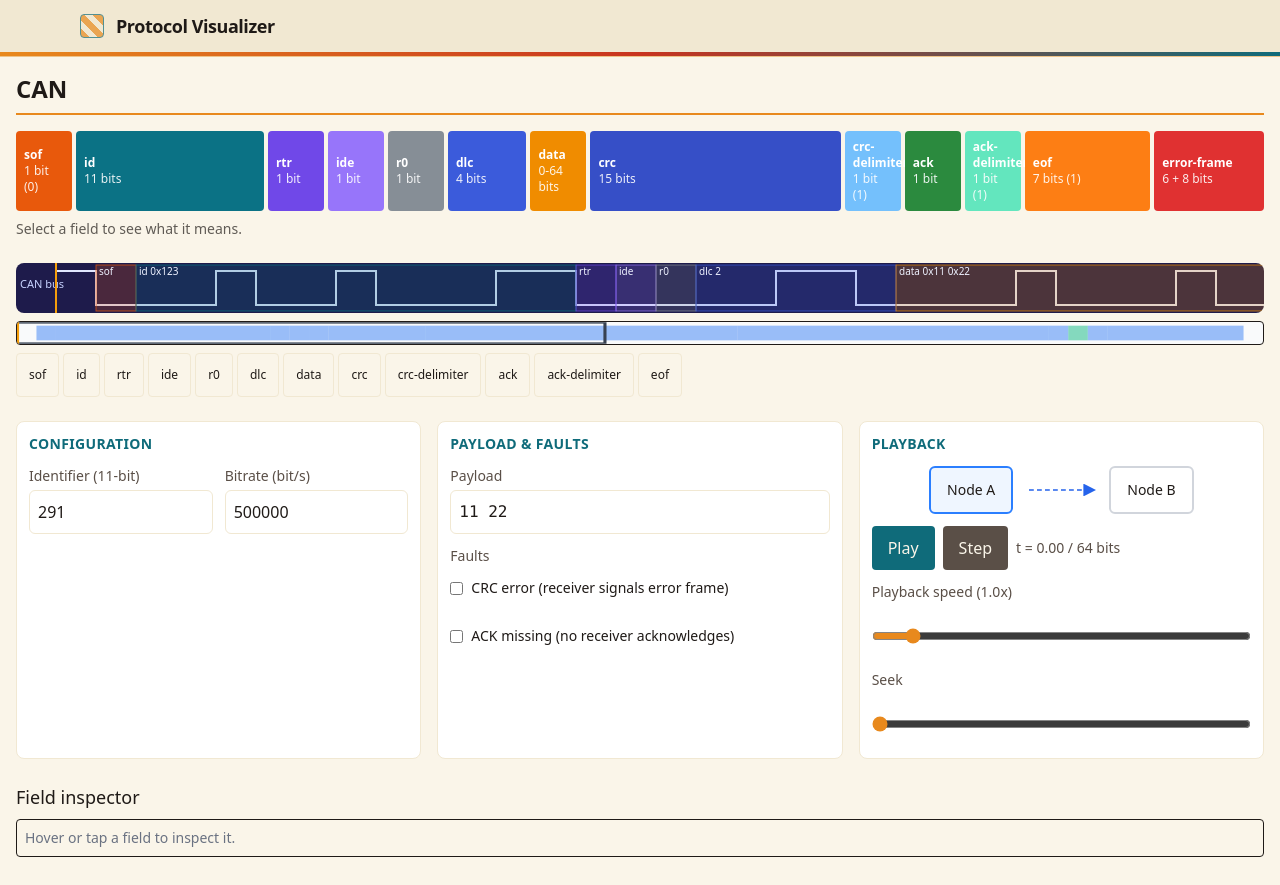
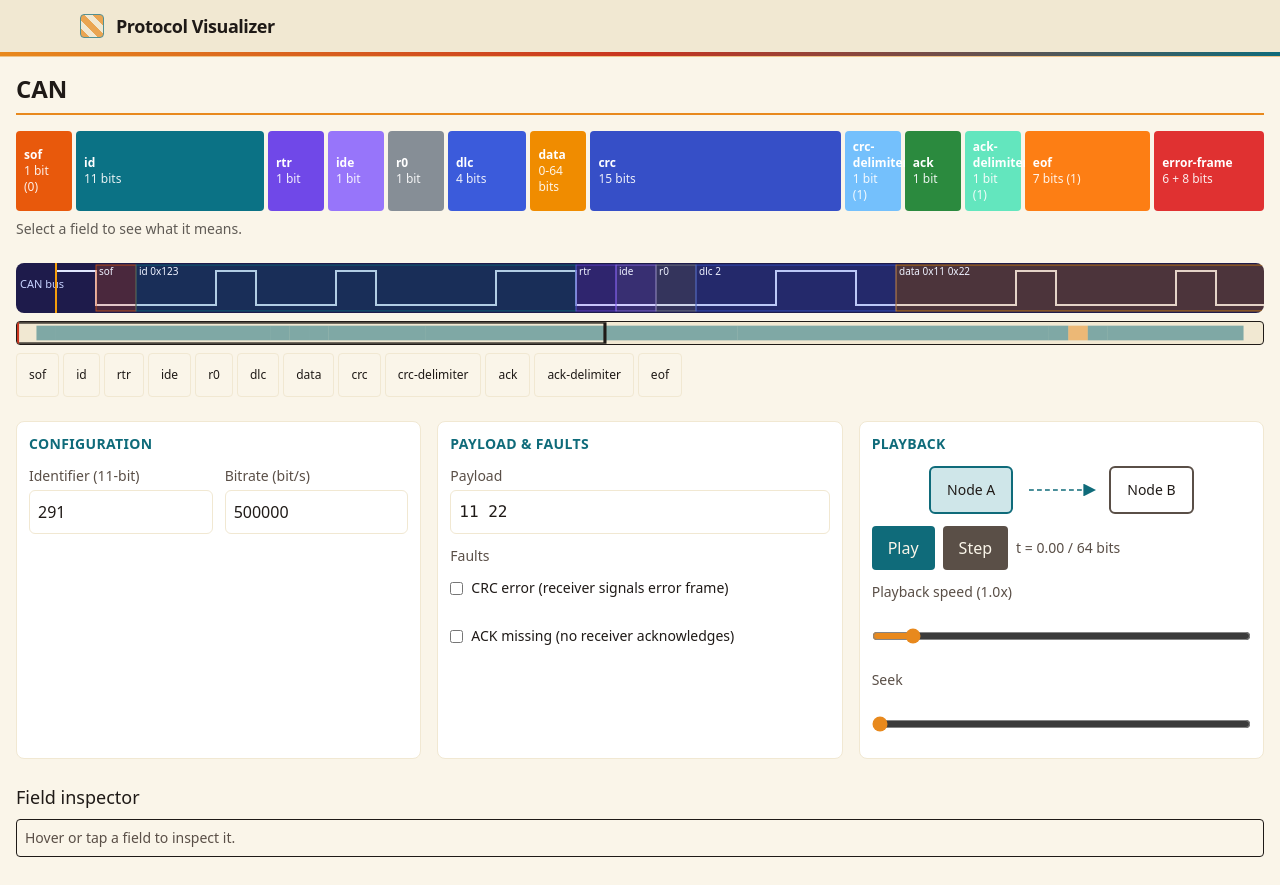
Before and after one commit to is-it-ayush/protocol_visualizer, a React (Vite) app: page /#/protocol/can in a window 1280 px wide. Built offline with nearby package versions, Linux system fonts and the light colour scheme.

Commit message:
fix step 8: Final polish: remove leftover default colors and hex literals, confirm everything is green.
implementor: claude:claude-sonnet-5-5

```diff
--- a/src/components/FieldInspector.tsx
+++ b/src/components/FieldInspector.tsx
@@ -30,12 +30,12 @@ export function FieldInspector({ span, events, protocolId }: Props) {
             )}
           </dl>
         ) : (
-          <p className="text-sm text-gray-500">Hover or tap a field to inspect it.</p>
+          <p className="text-sm text-ink-soft">Hover or tap a field to inspect it.</p>
         )}
       </div>
       <ul className="max-h-48 overflow-y-auto text-sm">
         {events.map((ev, i) => (
-          <li key={i} className={ev.severity === 'error' ? 'text-red-600' : 'text-gray-700'}>
+          <li key={i} className={ev.severity === 'error' ? 'text-vermilion' : 'text-ink'}>
             t={ev.t} {ev.label}
           </li>
         ))}
--- a/src/components/Minimap.tsx
+++ b/src/components/Minimap.tsx
@@ -27,7 +27,7 @@ export function Minimap({ timeline, playhead, onSeek, viewport }: Props) {
       data-testid="minimap"
       viewBox={`0 0 ${WIDTH} ${HEIGHT}`}
       preserveAspectRatio="none"
-      className="h-6 w-full cursor-pointer rounded border bg-gray-50"
+      className="h-6 w-full cursor-pointer rounded border bg-ivory-deep"
       onClick={click}
     >
       {timeline.fieldSpans.map((f, i) => (
@@ -37,7 +37,7 @@ export function Minimap({ timeline, playhead, onSeek, viewport }: Props) {
           y={4}
           width={Math.max(1, sx(f.end) - sx(f.start))}
           height={HEIGHT - 8}
-          fill={f.from === 'A' ? '#3b82f6' : '#10b981'}
+          className={f.from === 'A' ? 'fill-peacock' : 'fill-saffron'}
           fillOpacity={0.5}
         />
       ))}
@@ -49,11 +49,18 @@ export function Minimap({ timeline, playhead, onSeek, viewport }: Props) {
           width={Math.max(2, sx(viewport.end) - sx(viewport.start))}
           height={HEIGHT - 2}
           fill="none"
-          stroke="#374151"
+          className="stroke-ink"
           strokeWidth={1.5}
         />
       )}
-      <line x1={sx(playhead)} x2={sx(playhead)} y1={0} y2={HEIGHT} stroke="#f59e0b" strokeWidth={2} />
+      <line
+        x1={sx(playhead)}
+        x2={sx(playhead)}
+        y1={0}
+        y2={HEIGHT}
+        className="stroke-vermilion"
+        strokeWidth={2}
+      />
     </svg>
   )
 }
--- a/src/components/NodeDiagram.tsx
+++ b/src/components/NodeDiagram.tsx
@@ -1,5 +1,5 @@
 export function NodeDiagram({ from, nodes }: { from: 'A' | 'B'; nodes: [string, string] }) {
-  const active = (side: 'A' | 'B') => (from === side ? 'border-blue-500 bg-blue-50' : 'border-gray-300')
+  const active = (side: 'A' | 'B') => (from === side ? 'border-peacock bg-peacock-tint' : 'border-ink-soft')
   // the line is drawn in the direction of travel, so decreasing dashoffset always moves dashes forward
   const x1 = from === 'A' ? 110 : 190
   const x2 = from === 'A' ? 190 : 110
@@ -9,7 +9,7 @@ export function NodeDiagram({ from, nodes }: { from: 'A' | 'B'; nodes: [string,
       <svg width={80} height={24} viewBox="100 0 100 24" aria-label={`${from === 'A' ? nodes[0] : nodes[1]} transmitting`}>
         <defs>
           <marker id="node-arrow" markerWidth="8" markerHeight="8" refX="6" refY="4" orient="auto">
-            <path d="M0,0L8,4L0,8z" fill="#2563eb" />
+            <path d="M0,0L8,4L0,8z" className="fill-peacock" />
           </marker>
         </defs>
         <line
@@ -17,7 +17,7 @@ export function NodeDiagram({ from, nodes }: { from: 'A' | 'B'; nodes: [string,
           x2={x2}
           y1={12}
           y2={12}
-          stroke="#2563eb"
+          className="stroke-peacock"
           strokeWidth={2}
           strokeDasharray="6 4"
           markerEnd="url(#node-arrow)"
--- a/src/components/Waveform.tsx
+++ b/src/components/Waveform.tsx
@@ -1,12 +1,11 @@
 import { useCallback, useEffect, useMemo, useRef, useState } from 'react'
 import * as d3 from 'd3'
 import type { Lane, Timeline, Transition } from '../core/types'
-import { fieldColor } from '../protocols/fields'
+import { fieldColor, WAVE_COLORS } from '../protocols/fields'
 
 const MARGIN = 40
 const LANE_H = 50
 const PAD = 8
-const CANVAS = '#1e1b4b'
 
 export type Viewport = { start: number; end: number }
 
@@ -118,7 +117,7 @@ export function Waveform({ timeline, playhead, pxPerBit = 40, selectedName, onVi
         ref={svgRef}
         width={width}
         height={height}
-        style={{ touchAction: 'pan-y', background: CANVAS }}
+        style={{ touchAction: 'pan-y', background: WAVE_COLORS.canvas }}
       >
         {timeline.lanes.map((lane, i) => {
           const top = i * LANE_H
@@ -126,13 +125,20 @@ export function Waveform({ timeline, playhead, pxPerBit = 40, selectedName, onVi
           const { d, zeroY } = stepPath(lane, trs, x, timeline.duration, top)
           return (
             <g key={lane.id} data-testid={`lane-${lane.id}`}>
-              <text x={4} y={top + LANE_H / 2} fontSize={11} fill="#c7d2fe">
+              <text x={4} y={top + LANE_H / 2} fontSize={11} fill={WAVE_COLORS.label}>
                 {lane.label}
               </text>
               {zeroY !== null && (
-                <line x1={MARGIN} x2={width - MARGIN} y1={zeroY} y2={zeroY} stroke="#6366f1" strokeDasharray="3 3" />
+                <line
+                  x1={MARGIN}
+                  x2={width - MARGIN}
+                  y1={zeroY}
+                  y2={zeroY}
+                  stroke={WAVE_COLORS.zeroLine}
+                  strokeDasharray="3 3"
+                />
               )}
-              <path d={d} fill="none" stroke="#e0e7ff" strokeWidth={2} />
+              <path d={d} fill="none" stroke={WAVE_COLORS.trace} strokeWidth={2} />
             </g>
           )
         })}
@@ -157,7 +163,7 @@ export function Waveform({ timeline, playhead, pxPerBit = 40, selectedName, onVi
                 strokeOpacity={isSelected ? 1 : 0.7}
                 strokeWidth={isSelected ? 3 : 1}
               />
-              <text x={x(f.start) + 3} y={top + 12} fontSize={10} fill="#eef2ff">
+              <text x={x(f.start) + 3} y={top + 12} fontSize={10} fill={WAVE_COLORS.fieldLabel}>
                 {label}
               </text>
             </g>
@@ -167,8 +173,16 @@ export function Waveform({ timeline, playhead, pxPerBit = 40, selectedName, onVi
           .filter((ev) => ev.severity === 'error')
           .map((ev, i) => (
             <g key={i} data-testid="error-marker">
-              <line x1={x(ev.t)} x2={x(ev.t)} y1={0} y2={height} stroke="#dc2626" strokeWidth={2} strokeDasharray="4 2" />
-              <circle cx={x(ev.t)} cy={6} r={4} fill="#dc2626" />
+              <line
+                x1={x(ev.t)}
+                x2={x(ev.t)}
+                y1={0}
+                y2={height}
+                stroke={WAVE_COLORS.error}
+                strokeWidth={2}
+                strokeDasharray="4 2"
+              />
+              <circle cx={x(ev.t)} cy={6} r={4} fill={WAVE_COLORS.error} />
               <title>{ev.label}</title>
             </g>
           ))}
@@ -178,7 +192,7 @@ export function Waveform({ timeline, playhead, pxPerBit = 40, selectedName, onVi
           x2={x(playhead)}
           y1={0}
           y2={height}
-          stroke="#f59e0b"
+          stroke={WAVE_COLORS.playhead}
           strokeWidth={2}
         />
       </svg>
--- a/src/protocols/fields.ts
+++ b/src/protocols/fields.ts
@@ -104,3 +104,14 @@ export const FIELD_COLORS: Record<string, string> = {
 export function fieldColor(name: string): string {
   return FIELD_COLORS[name] ?? '#868e96'
 }
+
+// Waveform canvas palette: a dark indigo scope with light traces.
+export const WAVE_COLORS = {
+  canvas: '#1e1b4b',
+  label: '#c7d2fe',
+  zeroLine: '#6366f1',
+  trace: '#e0e7ff',
+  fieldLabel: '#eef2ff',
+  error: '#dc2626',
+  playhead: '#f59e0b',
+}
```
Also changed, not shown: 1 other file (tests, documents, lock files or other folders).
